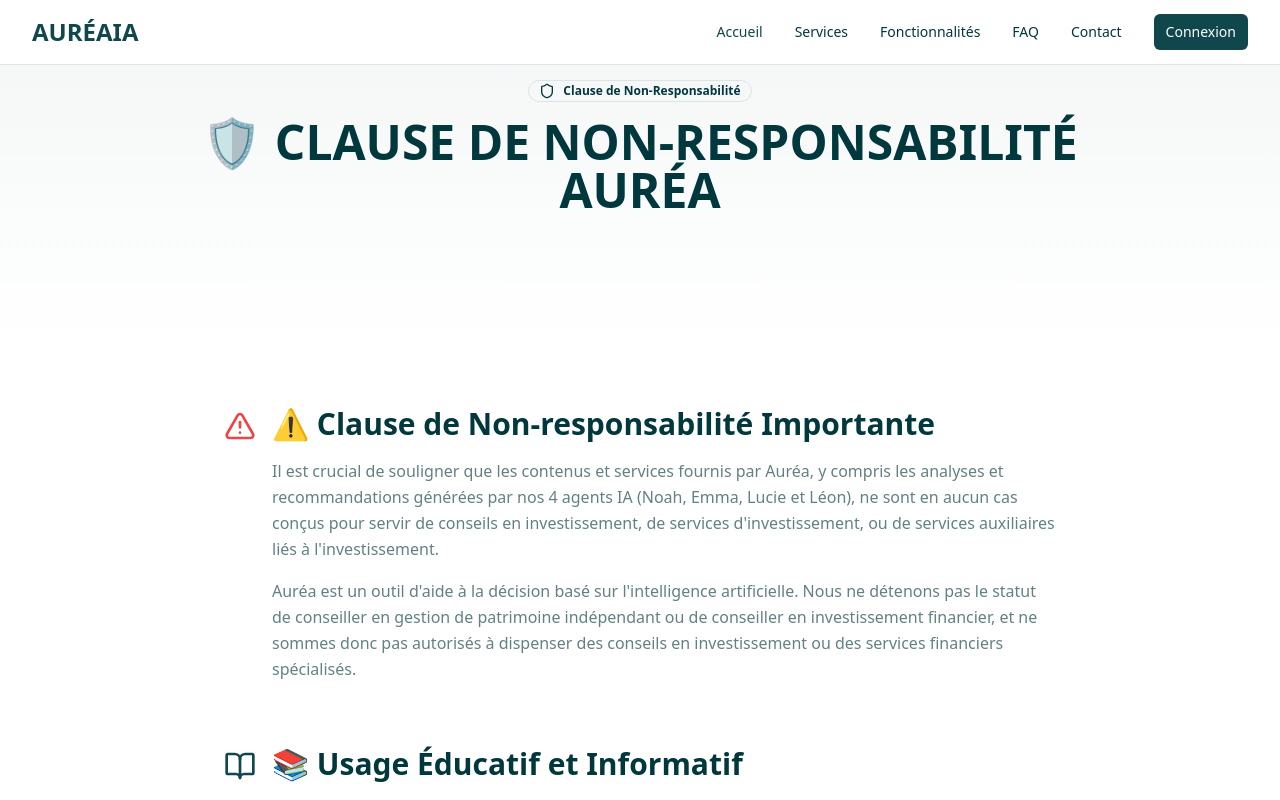
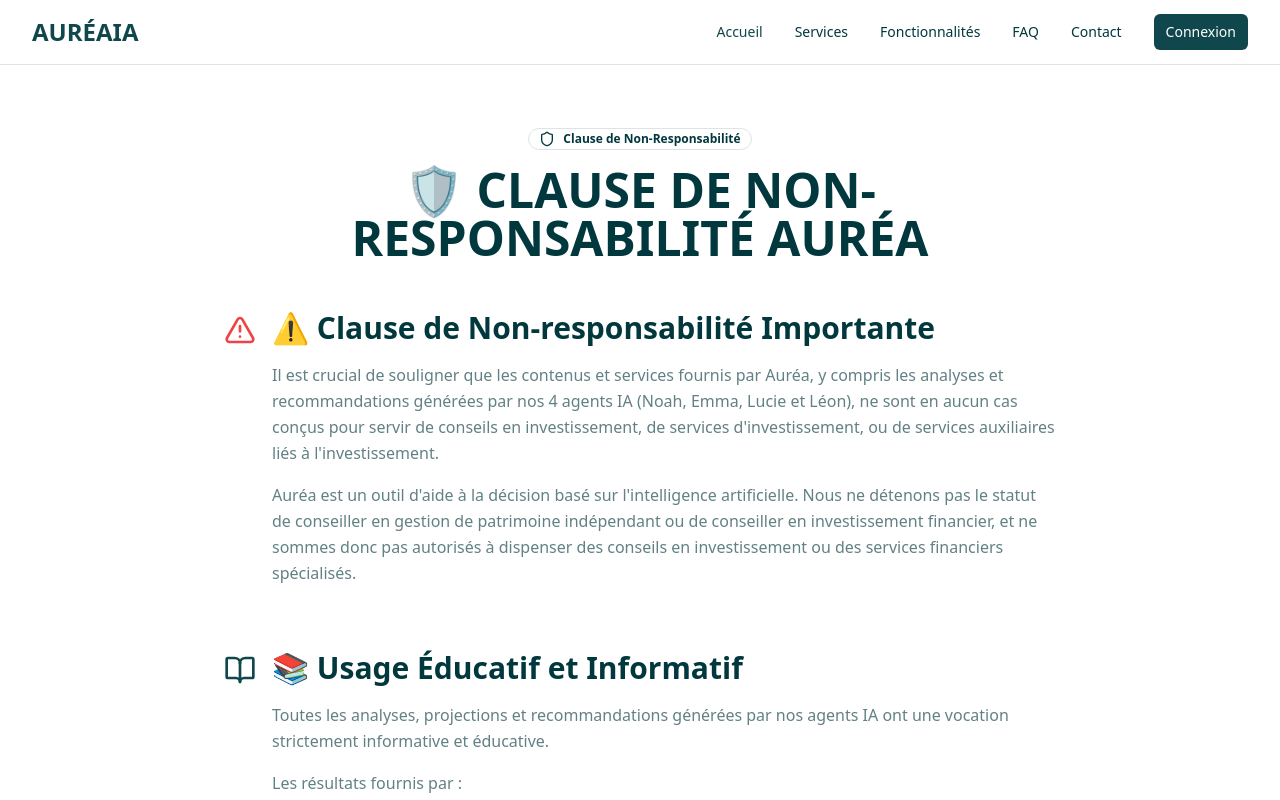
Before and after one commit to andytarrieu/dev-echo-lab, a React (Vite) app: page /security in a window 1280 px wide. Shown: the top 800 px of the page. Built offline with nearby package versions, Linux system fonts and the light colour scheme; the HTML template or start-up script is replaced by a standard one.

Commit message:
Refactor header component

```diff
--- a/src/pages/Security.tsx
+++ b/src/pages/Security.tsx
@@ -7,10 +7,9 @@ const Security = () => {
   return (
     <div className="min-h-screen flex flex-col">
       <Navbar />
-      <main className="flex-grow">
-        <div className="bg-gradient-to-b from-primary/5 to-background py-20">
-          <div className="container mx-auto px-4 sm:px-6 lg:px-8">
-            <div className="max-w-4xl mx-auto text-center mb-12">
+      <main className="flex-grow pt-16">
+        <div className="container mx-auto px-4 sm:px-6 lg:px-8 py-16 max-w-4xl">
+          <div className="text-center mb-12">
             <Badge variant="outline" className="mb-4">
               <Shield className="w-4 h-4 mr-2" />
               Clause de Non-Responsabilité
@@ -19,10 +18,6 @@ const Security = () => {
               🛡️ CLAUSE DE NON-RESPONSABILITÉ AURÉA
             </h1>
           </div>
-          </div>
-        </div>
-
-        <div className="container mx-auto px-4 sm:px-6 lg:px-8 py-16 max-w-4xl">
           {/* Clause de Non-responsabilité Importante */}
           <section className="mb-16">
             <div className="flex items-start gap-4 mb-6">
```
Lines whose indentation alone changed are shown as unchanged.
